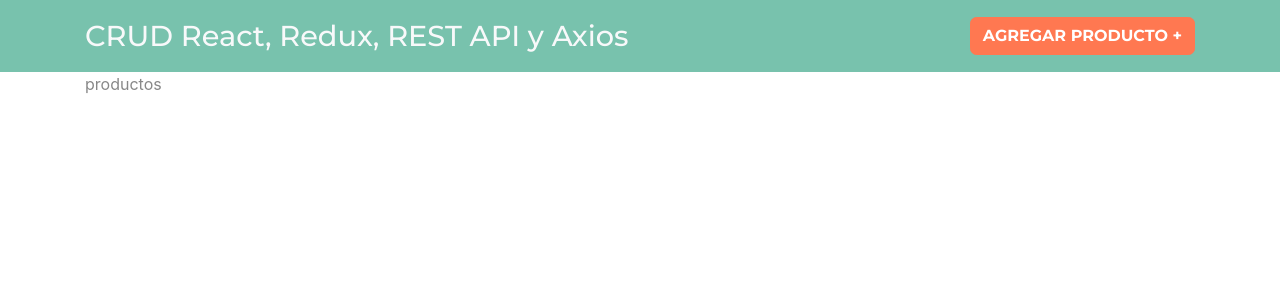
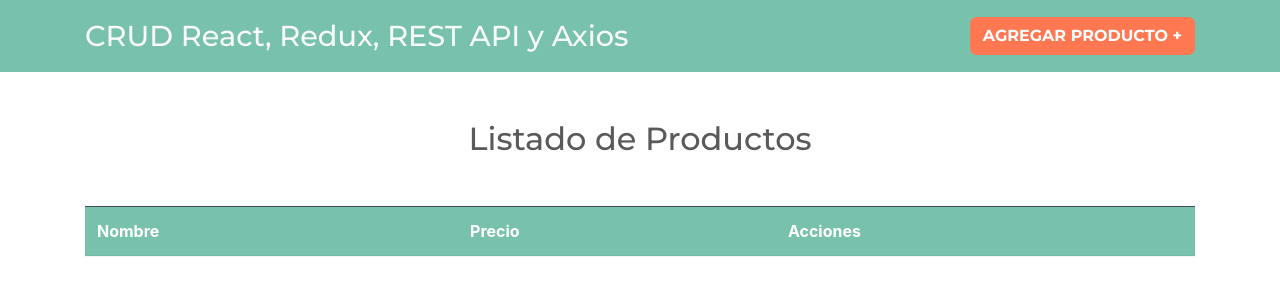
Before and after one commit to alejandropl07/crud-redux, a React (Create React App) app: page / in a window 1280 px wide. Shown: the top 300 px of the page. Built offline with nearby package versions, Linux system fonts and the light colour scheme.

Commit message:
API creada con JSON Server

```diff
--- /dev/null
+++ b/db.json
@@ -0,0 +1,14 @@
+{
+    "libros":[
+        {
+            "id":1,
+            "nombre":"Aprendiendo Redux",
+            "precio":30
+        },
+        {
+            "id":2,
+            "nombre":"React y Redux",
+            "precio":50
+        }
+    ]
+}
--- a/src/components/EditarProducto.js
+++ b/src/components/EditarProducto.js
@@ -2,7 +2,36 @@ import React from "react";
 
 const EditarProducto    =   ()  =>  {
     return(
-        <p>EditarProducto</p>
+        <div className="row justify-content-center mt-5">
+        <div className="col-md-8">
+            <div className="card">
+                <div className="card-body">
+                    <h2 className="text-center">Editar Producto</h2>
+                    <form>
+                        <div className="form-group">
+                            <label>Titulo</label>
+                            <input
+                                type="text"
+                                className="form-control"
+                                placeholder="Titulo"
+                            />
+                        </div>
+                        <div className="form-group">
+                            <label>Precio del Producto</label>
+                            <input
+                                type="text"
+                                className="form-control"
+                                placeholder="Precio"
+                            />
+                        </div>
+
+                        <button type="submit" className="btn btn-primary font-weight-bold text-uppercase d-block w-100">Guardar Cambios</button>
+                    </form>
+
+                </div>
+            </div>
+        </div>
+    </div>
     );
 }
 
--- a/src/components/NuevoProducto.js
+++ b/src/components/NuevoProducto.js
@@ -2,7 +2,36 @@ import React from "react";
 
 const NuevoProducto    =   ()  =>  {
     return(
-        <p>NuevoProducto</p>
+        <div className="row justify-content-center mt-5">
+            <div className="col-md-8">
+                <div className="card">
+                    <div className="card-body">
+                        <h2 className="text-center mb-4 font-weight-bold ">Agregar Nuevo Libro</h2>
+                        <form>
+                            <div className="form-group">
+                                <label>Nombre Libro</label>
+                                <input
+                                    type="text"
+                                    className="form-control"
+                                    placeholder="Nombre Libro"
+                                />
+                            </div>
+                            <div className="form-group">
+                                <label>Precio Libro</label>
+                                <input
+                                    type="text"
+                                    className="form-control"
+                                    placeholder="Precio Libro"
+                                />
+                            </div>
+
+                            <button type="submit" className="btn btn-primary font-weight-bold text-uppercase d-block w-100">Agregar</button>
+                        </form>
+
+                    </div>
+                </div>
+            </div>
+        </div>
     );
 }
 
--- a/src/components/Productos.js
+++ b/src/components/Productos.js
@@ -1,9 +1,22 @@
 import React from "react";
 
-const Productos    =   ()  =>  {
-    return(
-        <p>productos</p>
-    );
-}
+const Productos = () => {
+  return (
+    <React.Fragment>
+      <h2 className="text-center my-5">Listado de Productos</h2>
 
-export default  Productos;
+      <table className="table table-striped">
+        <thead className="bg-primary table-dark">
+          <tr>
+            <th scope="col">Nombre</th>
+            <th scope="col">Precio</th>
+            <th scope="col">Acciones</th>
+          </tr>
+        </thead>
+        <tbody></tbody>
+      </table>
+    </React.Fragment>
+  );
+};
+
+export default Productos;
```
